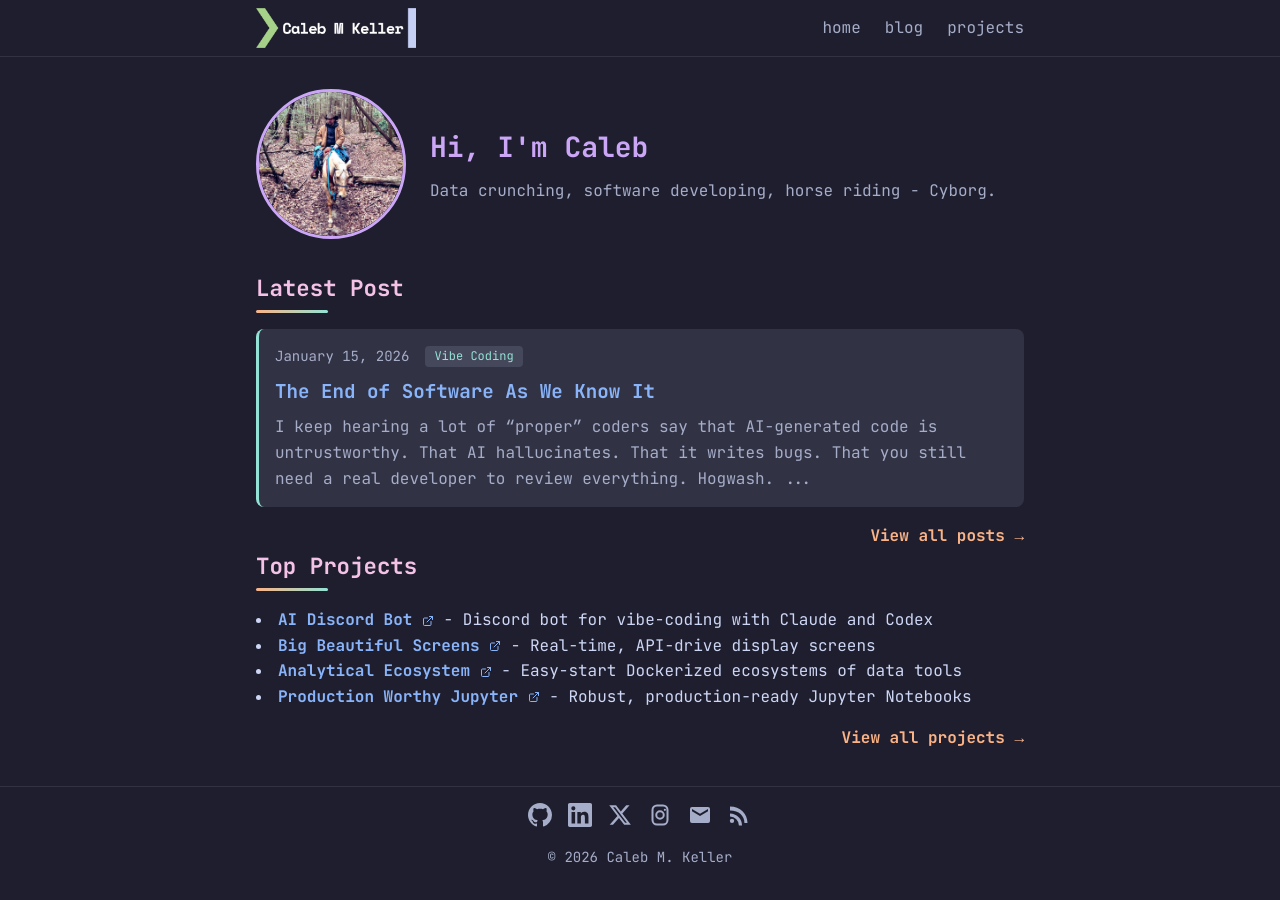
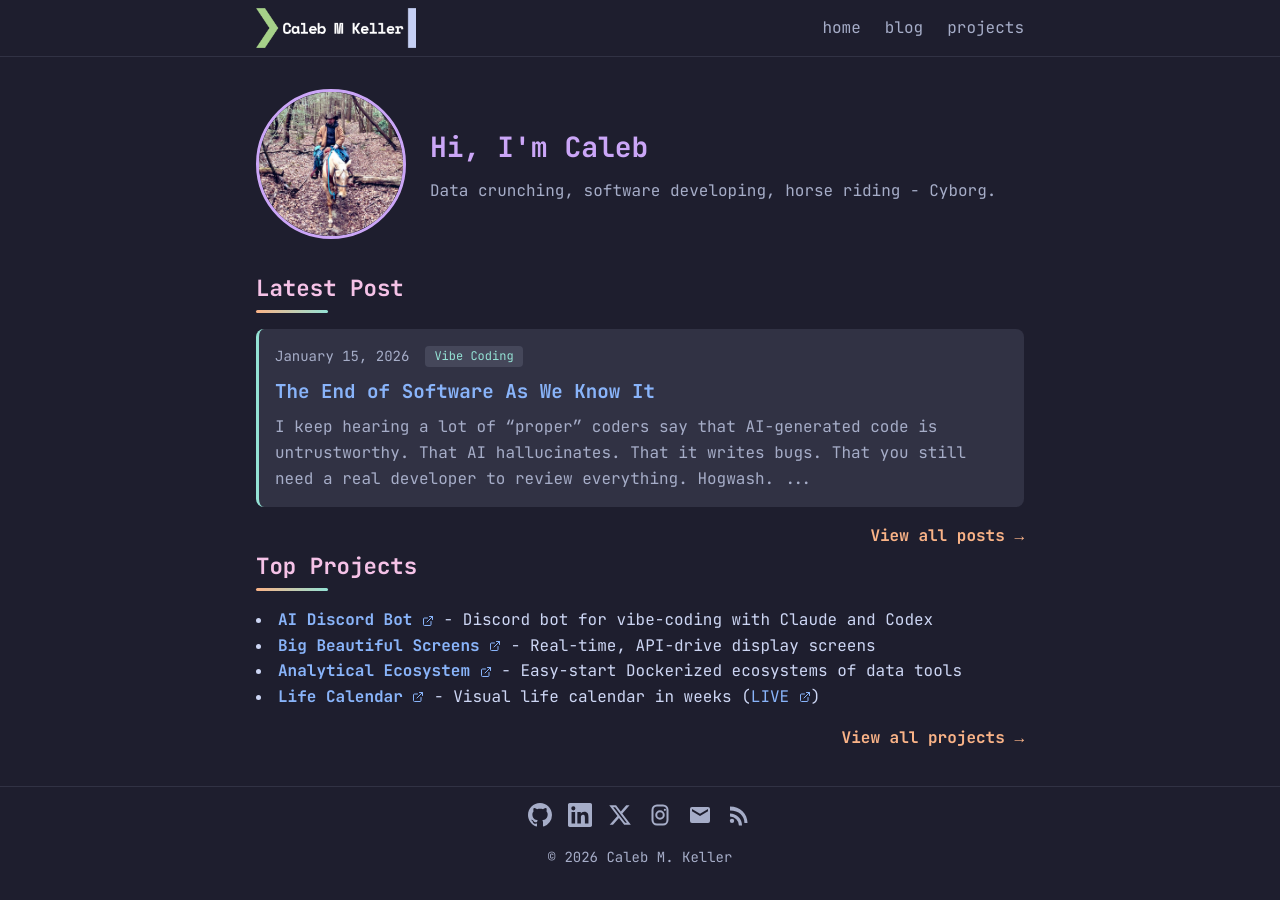
Before and after one commit to wrathagom/wrathagom.github.io, a Jekyll site: the page built from index.md, in a window 1280 px wide. Built offline with Jekyll 4.4.1, drawn with Linux system fonts in a browser that asks for light colours; comment, search, counter and statistics services are not loaded.

```diff
--- a/index.md
+++ b/index.md
@@ -36,7 +36,7 @@ No posts yet.
 - **[AI Discord Bot](https://github.com/wrathagom/ai-discord-bot)** - Discord bot for vibe-coding with Claude and Codex
 - **[Big Beautiful Screens](https://github.com/wrathagom/Big-Beautiful-Screens)** - Real-time, API-drive display screens
 - **[Analytical Ecosystem](https://github.com/wrathagom/analytical-ecosystem)** - Easy-start Dockerized ecosystems of data tools
-- **[Production Worthy Jupyter](https://github.com/wrathagom/production-worthy-jupyter)** - Robust, production-ready Jupyter Notebooks
+- **[Life Calendar](https://github.com/wrathagom/life-calendar)** - Visual life calendar in weeks ([LIVE](https://calebmkeller.com/life-calendar/))
 
 <div class="section-link">
   <a href="/projects">View all projects &rarr;</a>
```
Also changed, not shown: projects.md (+1 -0 lines).
